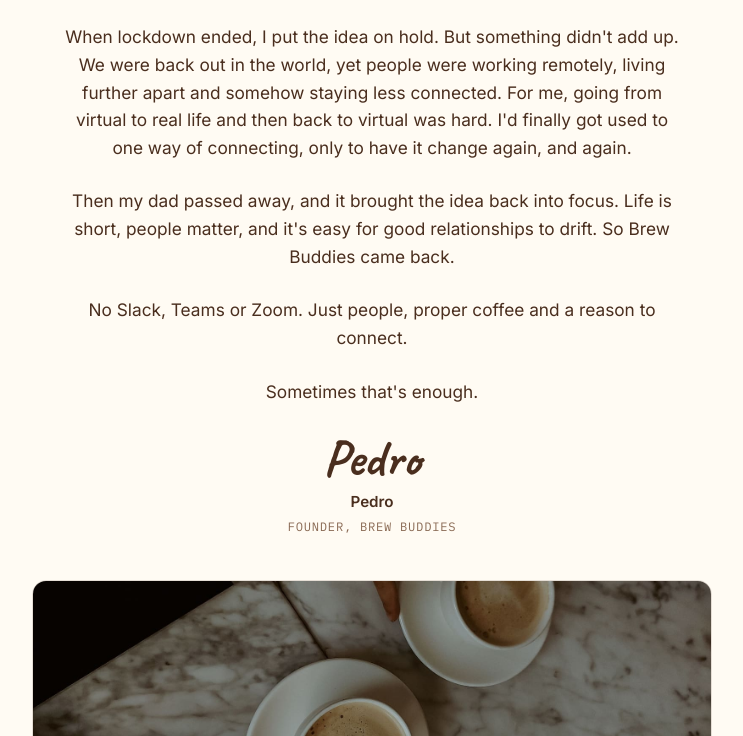
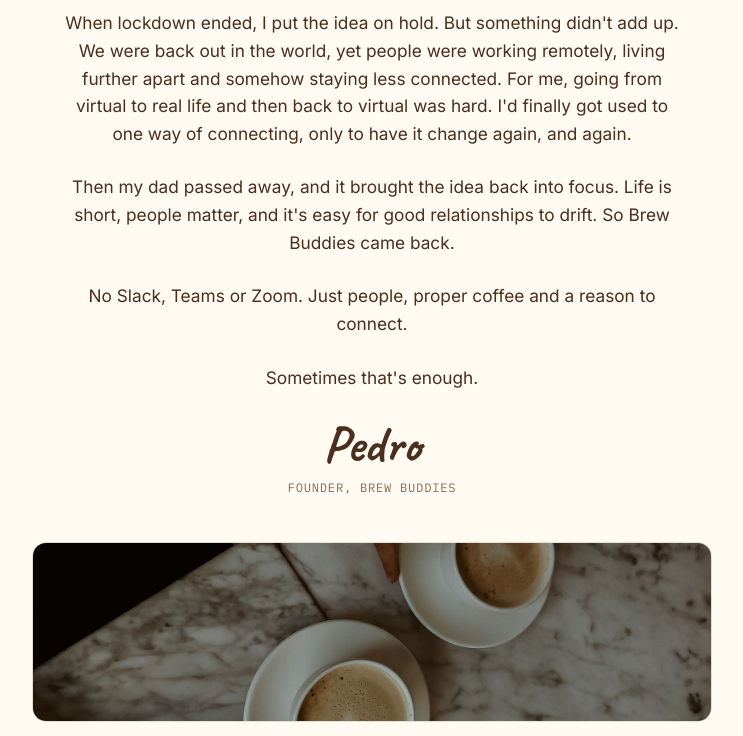
Before and after one commit to kingslandCorp/BrewBuddy, a plain HTML site: page website/story.html in a window 1280 px wide. Shown: the part 990-1726 px from the top of the page, without its empty margins (268-1011 px from the left). Drawn offline with nearby package versions, Linux system fonts and the light colour scheme.

Commit message:
Remove printed name under signature, tighten photo-to-text gap further
Signature block now just cursive "Pedro" + "Founder, Brew Buddies" —
dropped the redundant typed "Pedro" underneath. story-body top padding
cut again, 22px to 8px.

```diff
--- a/website/story.html
+++ b/website/story.html
@@ -79,13 +79,12 @@
     height:180px; object-fit:cover; border-radius:14px; border:1px solid var(--line);
   }
 
-  .story-body{ max-width:680px; margin:0 auto; padding:22px 0 20px; text-align:center; }
+  .story-body{ max-width:680px; margin:0 auto; padding:8px 0 20px; text-align:center; }
   .story-body p{ font-size:1.08rem; color:var(--ink); margin:0 0 26px; }
   .story-body p:last-child{ margin-bottom:0; }
   .story-signoff{ max-width:680px; margin:0 auto; padding:8px 0 8px; text-align:center; }
   .signature{ display:block; font-family:'Caveat',cursive; font-weight:700; font-size:3.2rem; color:var(--espresso); line-height:1; }
-  .signature-printed{ display:block; font-family:'Inter',sans-serif; font-weight:600; font-size:0.95rem; color:var(--espresso); margin-top:6px; }
-  .signature-title{ display:block; font-family:'IBM Plex Mono',monospace; font-size:0.76rem; text-transform:uppercase; letter-spacing:0.06em; color:var(--ink-soft); margin-top:2px; }
+  .signature-title{ display:block; font-family:'IBM Plex Mono',monospace; font-size:0.76rem; text-transform:uppercase; letter-spacing:0.06em; color:var(--ink-soft); margin-top:8px; }
 
   .story-cta{
     background:var(--sage-tint); border-radius:18px; margin:56px 28px 0; padding:48px 40px;
@@ -167,7 +166,6 @@
 
 <div class="story-signoff wrap">
   <span class="signature">Pedro</span>
-  <span class="signature-printed">Pedro</span>
   <span class="signature-title">Founder, Brew Buddies</span>
 </div>
 
```
